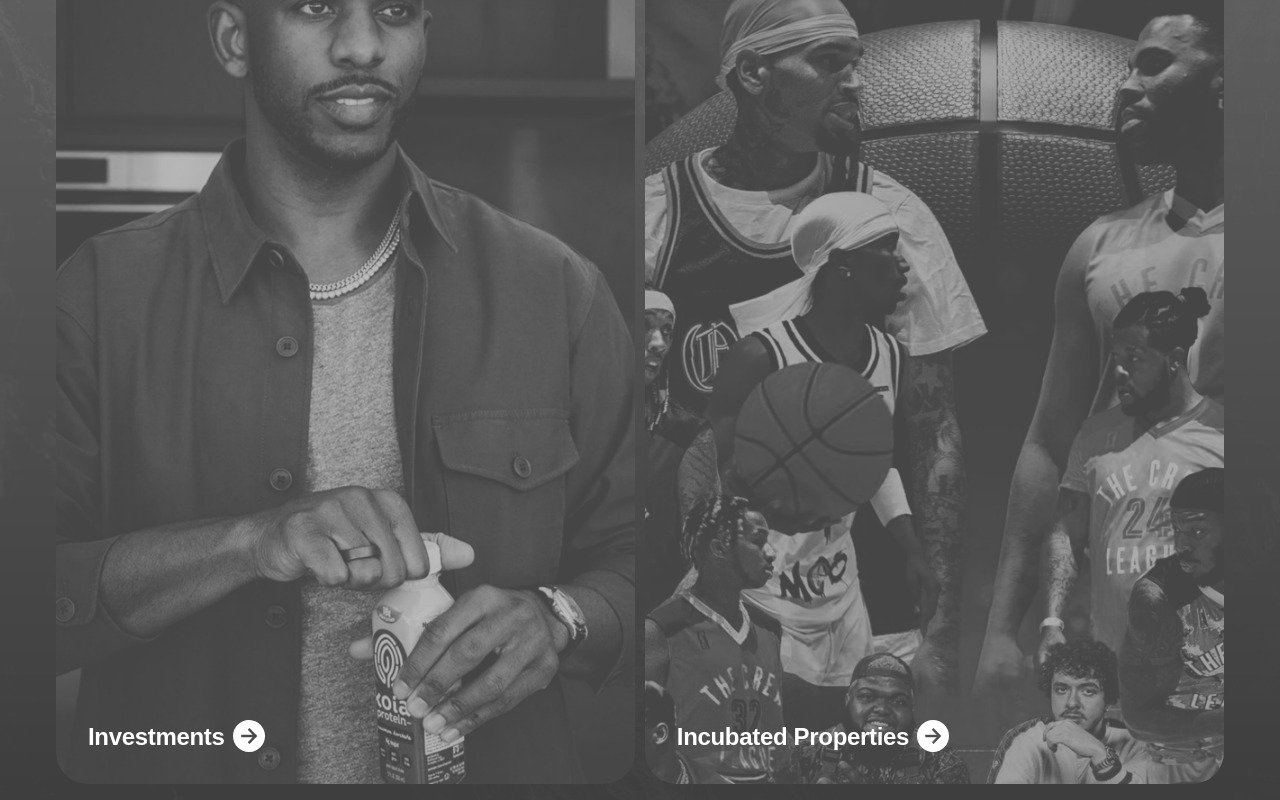
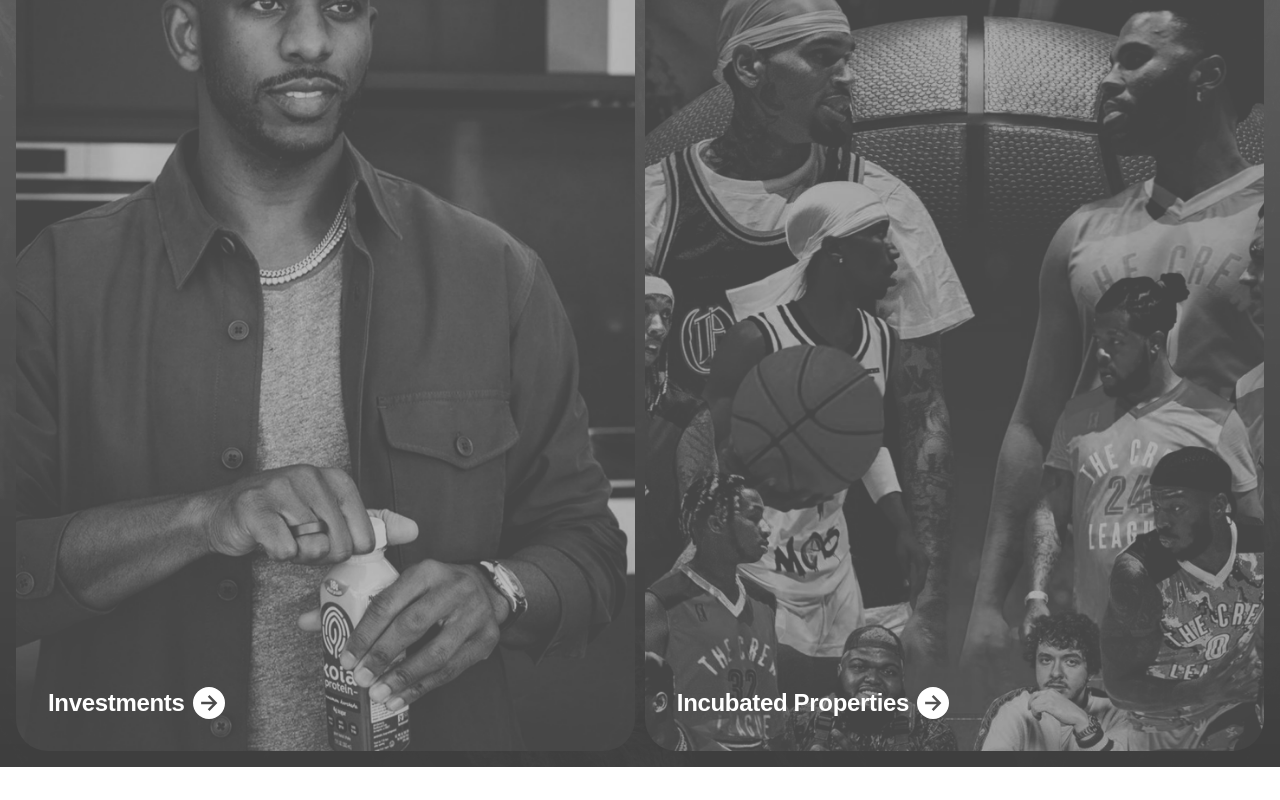
Before and after one commit to rohanbhangui/gsg-website, a React (Create React App) app: page / in a window 1280 px wide. Shown: the part 3374-4174 px from the top of the page. After the commit the page ends 4141 px from the top, so only its background shows below. Built offline with nearby package versions, Linux system fonts and the light colour scheme.

Commit message:
fixed home page more

```diff
--- a/src/pages/home/home.js
+++ b/src/pages/home/home.js
@@ -1,7 +1,7 @@
 import styled from "styled-components";
 import { Link } from "react-router-dom";
 
-import { XLG } from "../../utils/variables";
+import { XLG, XXL } from "../../utils/variables";
 
 import Logo from "../../assets/img/logo.png";
 import HeroImage from "../../assets/img/hero-image.svg";
@@ -129,18 +129,22 @@ const Home = () => {
       </Container>
       <Container className="projects">
         <h1>Explore Our Projects</h1>
-        <Grid xs={2} className="project-tiles">
+        <Grid xs={1} sm={2} className="project-tiles">
           <TileBlock to="/investments">
             <Tile background={InvestmentTile}>
               <div className="content">
-                <h2>Investments</h2><img src={ArrowGo} alt="" />
+                <div className="inner">
+                  <h2>Investments</h2><img src={ArrowGo} alt="" />
+                </div>
               </div>
             </Tile>
           </TileBlock>
           <TileBlock to="/incubated-properties">
             <Tile background={IncubationTile}>
               <div className="content">
-                <h2>Incubated Properties</h2><img src={ArrowGo} alt="" />
+                <div className="inner">
+                  <h2>Incubated Properties</h2><img src={ArrowGo} alt="" />
+                </div>
               </div>
             </Tile>
           </TileBlock>
@@ -172,6 +176,8 @@ const Container = styled.section`
   }
 
   &.projects {
+    max-width: ${XXL}px;
+
     h1 {
       text-align: center;
       color: white;
@@ -361,8 +367,12 @@ const Tile = styled.div`
   width: 100%;
   position: relative;
   border-radius: 2rem;
-  padding-top: 150%;
+  padding-top: 80%;
   overflow: hidden;
+
+  @media ${({ theme }) => theme.mediaQuery.small} {
+    padding-top: 135%;
+  }
 
   &:hover {
     .content {
@@ -382,12 +392,18 @@ const Tile = styled.div`
     align-items: flex-end;
     padding: 2rem;
 
+    .inner {
+      display: flex;
+      align-items: center;
+    }
+
     h2 {
       color: white;
       text-decoration: none;
 
       & + img {
         margin-left: 0.5rem;
+        width: 2rem;
       }
     }
   }
```
